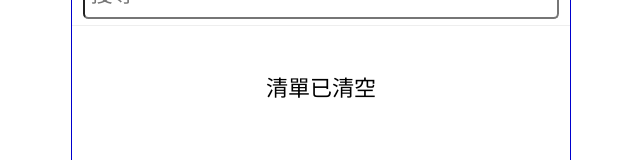
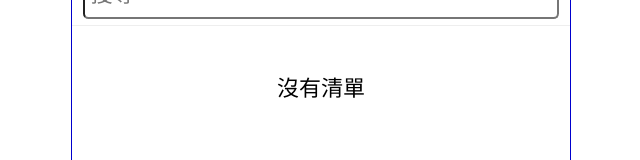
Before and after one commit to Danny101201/todolist, a React (Create React App) app: page / in a window 1280 px wide. Shown: the part 165-325 px from the top of the page, without its empty margins (319-959 px from the left). Built offline with nearby package versions, Linux system fonts and the light colour scheme.

Commit message:
翻譯中文

```diff
--- a/src/components/Context.js
+++ b/src/components/Context.js
@@ -26,7 +26,7 @@ function Context({ setItems, items }) {
                 </ul>
 
             ) : (
-                <p style={{ marginTop: '2rem' }}>清單已清空</p>
+                <p style={{ marginTop: '2rem' }}>沒有清單</p>
             )}
         </main>
     )
```
